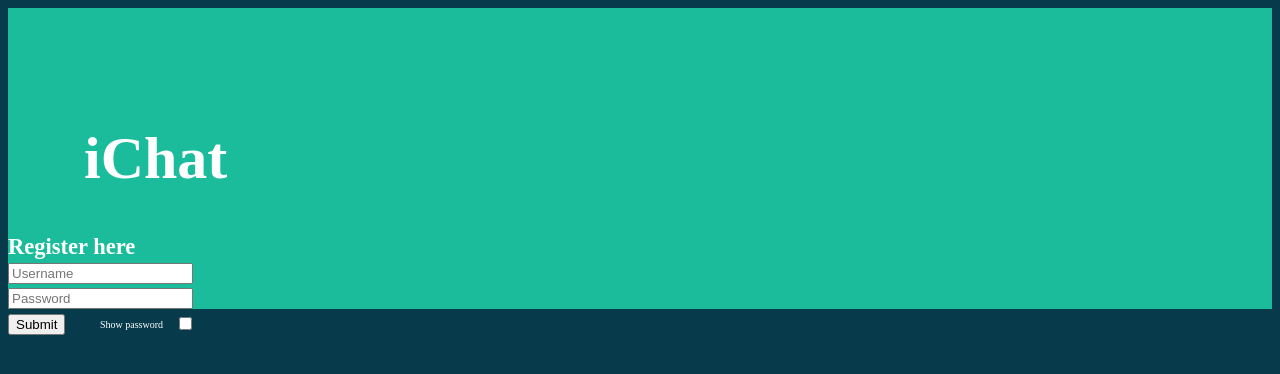
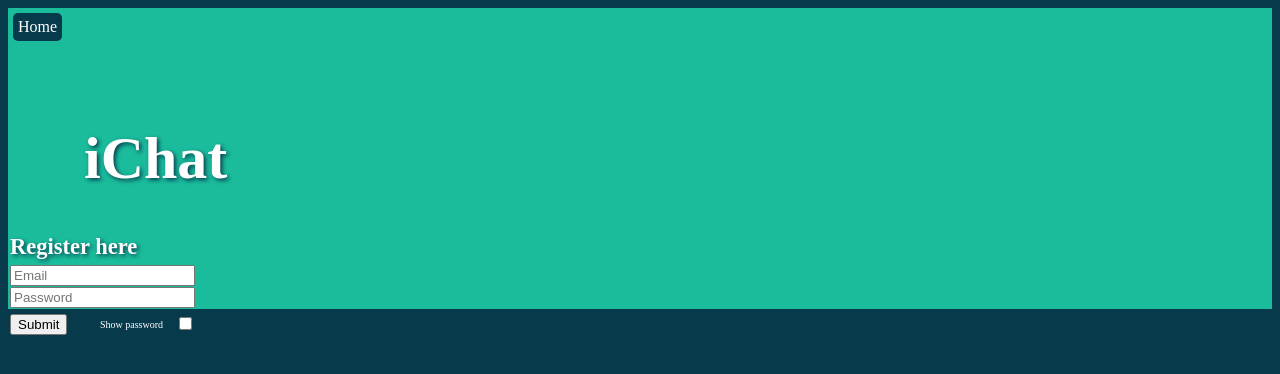
Before and after one commit to NiclasCarlsson92/Chat_Application_N_F_J, a Flask app: page /signup in a window 1280 px wide. Shown: the top 374 px of the page. Run offline with Flask 2, Linux system fonts and the light colour scheme.

Commit message:
Added Register and home tab + other changes

```diff
--- a/blueprints/home/__init__.py
+++ b/blueprints/home/__init__.py
@@ -4,5 +4,5 @@ bp_home = Blueprint('bp_home', __name__)
 
 
 @bp_home.get('/')
-def home():
+def home_get():
     return render_template('home.html')
--- a/blueprints/signup/__init__.py
+++ b/blueprints/signup/__init__.py
@@ -6,3 +6,11 @@ bp_signup = Blueprint('bp_signup', __name__)
 @bp_signup.get('/signup')
 def signup_get():
     return render_template('signup.html')
+
+
+@bp_signup.post('/signup')
+def signup_post():
+    email = request.form.get('email')
+    password = request.form['password']
+
+    return redirect(url_for('bp_login.login_get'))
--- a/static/css/main.css
+++ b/static/css/main.css
@@ -1,38 +1,48 @@
-.header {
+.header_iChat_home {
+    padding: 76px;
+    text-align: center;
+    background: #1abc9c;
+    color: white;
+    font-size: 30px;
+    text-shadow: 2px 2px 4px #073B4C;
+}
+.header_iChat_signup {
     padding: 76px;
     text-align: left;
     background: #1abc9c;
     color: white;
     font-size: 30px;
+    text-shadow: 2px 2px 4px #073B4C;
 }
 
-.header2 {
+.register_here {
     font-size: 15px;
     position: absolute;
     top: 215px;
-    left: 8px;
+    left: 10px;
     color: white;
     text-align: left;
+    text-shadow: 2px 2px 4px #073B4C;
 }
 
 .button_username {
     position: absolute;
-    top: 263px;
-    left: 8px;
+    top: 265px;
+    left: 10px;
     text-align: left;
 }
 
 .button_password {
     position: absolute;
-    top: 288px;
-    left: 8px;
+    top: 287px;
+    left: 10px;
     text-align: left;
 }
 
 .button_submit {
     position: absolute;
     top: 314px;
-    left: 8px;
+    left: 10px;
     text-align: left;
 }
 
@@ -55,3 +65,31 @@
     text-align: left;
 
 }
+
+.tab_register {
+    margin: 5px;
+    color: white;
+    text-decoration: none;
+    background-color: #073B4C;
+    padding: 5px;
+    border-radius: 5px;
+    top: 8px;
+    position: absolute;
+}
+
+.tab_home {
+    margin: 5px;
+    color: white;
+    text-decoration: none;
+    background-color: #073B4C;
+    padding: 5px;
+    border-radius: 5px;
+    top: 8px;
+    left: 8px;
+    position: absolute;
+}
+
+/*.body_background_home {*/
+/*    background-color: #073B4C;*/
+
+/*}*/
--- a/templates/signup.html
+++ b/templates/signup.html
@@ -5,43 +5,52 @@
 {% endblock %}
 
 {% block content %}
-    <div class="header">
+    <div class="header_iChat_signup">
         <h1>iChat</h1>
     </div>
 
-
-    <div class="header2">
-        <h2>Register here</h2>
+    <a class="tab_home" href="{{ url_for('bp_home.home_get') }}">
+        Home
+    </a>
+    <div class="register_here">
+        <h2>
+           Register here
+        </h2>
     </div>
-
     <div class="header_pw">
         <p>
             Show password
         </p>
     </div>
-
     <div class="button_username">
         <form method="POST">
-            <input type="text" name="Username" placeholder="Username"/>
+            <input type="text" name="Username" placeholder="Email"/>
         </form>
     </div>
-
     <div class="button_password">
         <form method="POST">
             <input type="password" id="passFunc" name="Password" placeholder="Password" />
             <br/>
         </form>
     </div>
-
     <div class="button_submit">
         <input type="submit" value="Submit" >
     </div>
-
     <div class="toggle_show_password">
         <input type="checkbox" onclick="toggle_Password()">
     </div>
+    <script>
+        function toggle_Password() {
+        var x = document.getElementById("passFunc");
+        if (x.type === "password") {
+            x.type = "text";
+        }else {
+            x.type = "password";
+        }
+        }
+    </script>
 {% endblock %}
 
-{% block scripts %}
-    <script>src="{{ url_for('static', filename='js/source.js') }}</script>
-{% endblock %}
+{#{% block scripts %}#}
+{#    <script>src="{{ url_for('static', filename='js/source.js') }}</script>#}
+{#{% endblock %}#}
```
Also changed, not shown: templates/home.html (+6 -1 lines).
